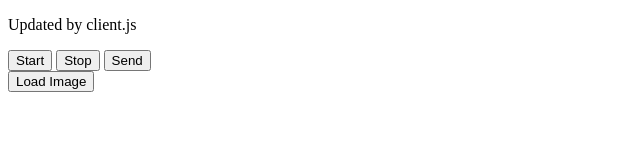
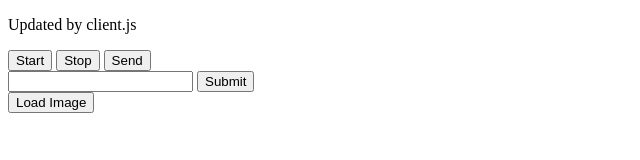
Before and after one commit to TJansuy/test-node, a website: page index.html in a window 1280 px wide. Shown: the whole page, without its empty margins (0-640 px from the left). Drawn offline with Linux system fonts and the light colour scheme; no server answers.

Commit message:
Adding a way to request informatifrom the client's browser

```diff
--- a/index.html
+++ b/index.html
@@ -12,6 +12,12 @@
 <button id="btnSend">Send</button>
 <div id="secret"></div>
 
+<form action="http://localhost:42070/submit" method="get">
+    <input type="text" name="query" id="query" required />
+    <input type="submit" />
+
+</form>
+
 <button id="btnLoadImage">Load Image</button>
 <img id="loadedImage" />
 <!-- Script has to be after the rest of the elements, otherwise there are issues using getElementById. Try to keep in mind the order that elements, including the scripts, are loaded -->
```
